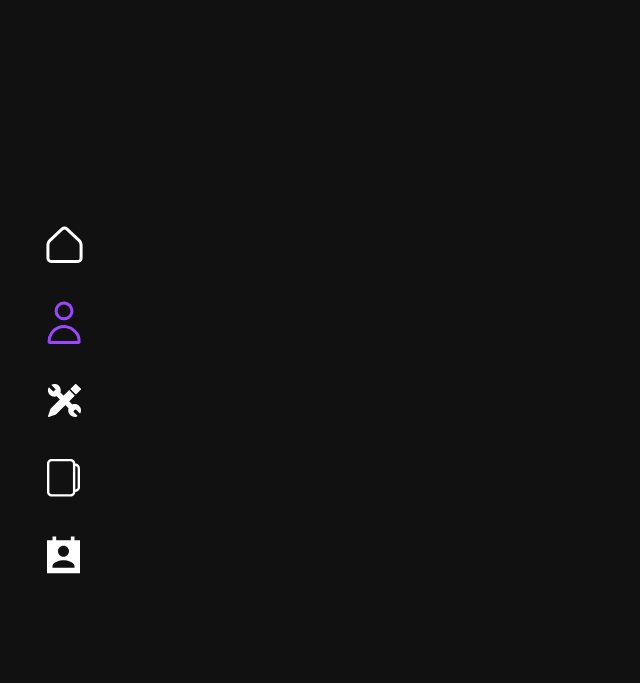
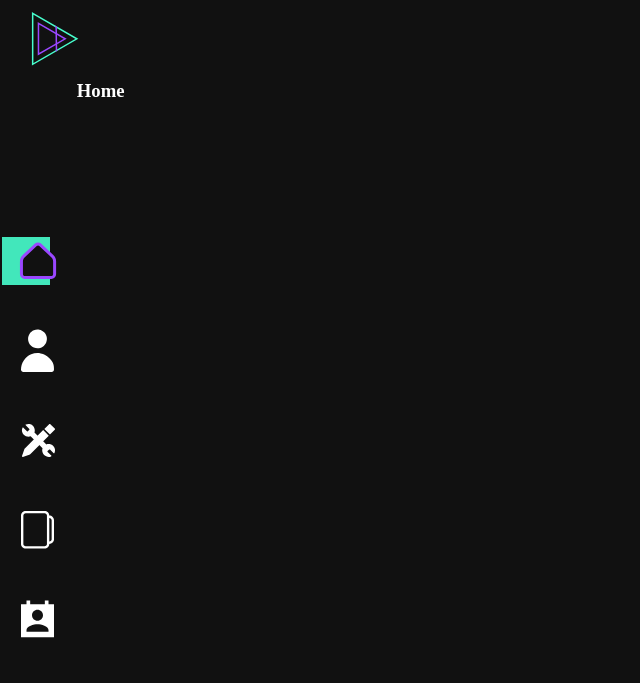
Before and after one commit to Gaurav4604/Portfolio, a website: page index.html in a window 1280 px wide. Shown: the whole page, without its empty margins (0-640 px from the left). Drawn offline with Linux system fonts and the light colour scheme.

Commit message:
more stuff added

```diff
--- a/general.css
+++ b/general.css
@@ -2,6 +2,10 @@
     padding: 0;
     margin: 0;
     box-sizing: border-box;
+}
+
+*::-webkit-scrollbar{
+    display: none;
 }
 
 body{
@@ -10,8 +14,8 @@ body{
 
 .widgets{
     display: flex;
-    height: 100vh;
-    width: 10vw;
+    height: 80vh;
+    width: 6vw;
     justify-content: space-between;
     align-items: center;
 }
@@ -21,3 +25,26 @@ body{
     align-items: center;
     justify-content: space-between;
 }
+
+.top-nav-bar{
+    height: 10vh;
+    width: 100vw;
+    display: flex;
+    align-items: center;
+    margin: 0 1rem;
+}
+
+.content{
+    width: 94vw;
+    height: 90vh;
+    overflow-y: scroll;
+    scroll-behavior: smooth;
+    scroll-snap-type: y mandatory;
+}
+
+.content section {
+    scroll-snap-align: start;
+    width: 100%;
+    height: 100%;
+    color: white;
+}
--- a/index.html
+++ b/index.html
@@ -4,21 +4,29 @@
     <meta charset="utf-8" />
     <title>Portfolio</title>
     <meta name="viewport" content="width=device-width, initial-scale=1.0, minimum-scale=1.0, maximum-scale=1.0, user-scalable=no"/>
+    <link rel="shortcut icon" type="image/jpg" href="logo.svg"/>
     <link rel="stylesheet" href="general.css">
     <link rel="stylesheet" href="nav-style.css">
   </head>
 
   <body>
+    <div class="top-nav-bar">
+      <div class="logo">
+        <img src="logo.svg">
+      </div>
+    </div>
+
     <div class="container">
-
       <div class="widgets">
         <nav class="navbar">
-            <div class="nav-icon">
+          <div id="focus"></div>
+
+          <div class="nav-icon active">
             <img src="Icons/home-inactive.svg">
             <img src="Icons/home.svg">
           </div>
 
-            <div class="nav-icon active">
+          <div class="nav-icon">
             <img src="Icons/profile-inactive.svg">
             <img src="Icons/profile.svg">
           </div>
@@ -40,19 +48,26 @@
         </nav>
       </div>
 
-        <section id="intro">
-
+      <article class="content">
+        <section id="home">
+          <h1>Home</h1>
         </section>
+        <section id="profile">
+          <h1>Profile</h1>
+        </section>
+        <section id="skills">
+          <h1>Skills</h1>
+        </section>
+        <section id="projects">
+          <h1>Projects and Experience</h1>
+        </section>
+        <section id="contact">
+          <h1>Contact me</h1>
+        </section>
+      </article>
 
     </div>
 
-      <script>
-        let nodes = document.querySelectorAll('.nav-icon');
-        for (let node of nodes){
-          node.addEventListener('click', () => {
-            node.classList.toggle('active');
-          })
-        }
-      </script>
+      <script src="side-nav.js"></script>
   </body>
 </html>
--- a/nav-style.css
+++ b/nav-style.css
@@ -1,12 +1,15 @@
 .nav-icon{
+    background-color: transparent;
     display: flex;
     align-items: center;
+    cursor: pointer;
     justify-content: center;
-    height: 4rem;
-    width: 4rem;
+    height: 3.5rem;
+    width: 3.5rem;
 }
 
 .nav-icon img{
+    background-color: transparent;
     position: absolute;
     transition: all 1s ease;
 }
@@ -23,10 +26,23 @@
 }
 
 .navbar{
-    height: 50vh;
+    height: 60vh;
     width: inherit;
     display: flex;
     flex-direction: column;
     align-items: center;
     justify-content: space-evenly;
+    background-color: transparent;
 }
+
+#focus{
+    position: absolute;
+    height: 3rem;
+    width: 3rem;
+    background-color: #42e7bb;
+    transition: all 1s ease;
+}
+
+.logo img{
+    transition: all 1s ease;
+}
--- /dev/null
+++ b/side-nav.js
@@ -0,0 +1,49 @@
+let nodes = document.querySelectorAll(".nav-icon");
+let focus = document.querySelector("#focus");
+
+let set_focus = () => {
+
+    let active_node;
+    for (let node of nodes){
+        if (node.classList.contains('active'))
+            active_node = node;
+    }
+
+    let { width } = active_node.getBoundingClientRect();
+    let t = active_node.getBoundingClientRect().top;
+    let l = active_node.getBoundingClientRect().left;
+
+    rem_value_for_px = width / 3.5;
+
+    focus.style.setProperty("left", `${l - rem_value_for_px / 2}px`);
+    focus.style.setProperty("top", `${t + rem_value_for_px / 4}px`);
+}
+
+for (let node of nodes) {
+  node.addEventListener("click", () => {
+    node.classList.add("active");
+
+    for (not_node of nodes) {
+      if (not_node != node) not_node.classList.remove("active");
+    }
+
+    let t = node.getBoundingClientRect().top;
+    let l = node.getBoundingClientRect().left;
+
+    focus.style.setProperty("left", `${l - rem_value_for_px / 2}px`);
+    focus.style.setProperty("top", `${t + rem_value_for_px / 4}px`);
+  });
+}
+
+window.addEventListener('resize', set_focus);
+
+set_focus();
+
+let content = document.querySelector('.content');
+
+let logo = document.querySelector('.logo img');
+
+content.addEventListener('scroll', () => {
+
+  logo.style.transform = "rotate("+(content.scrollTop/3)+"deg)";
+});
```
Lines whose indentation alone changed are shown as unchanged.
